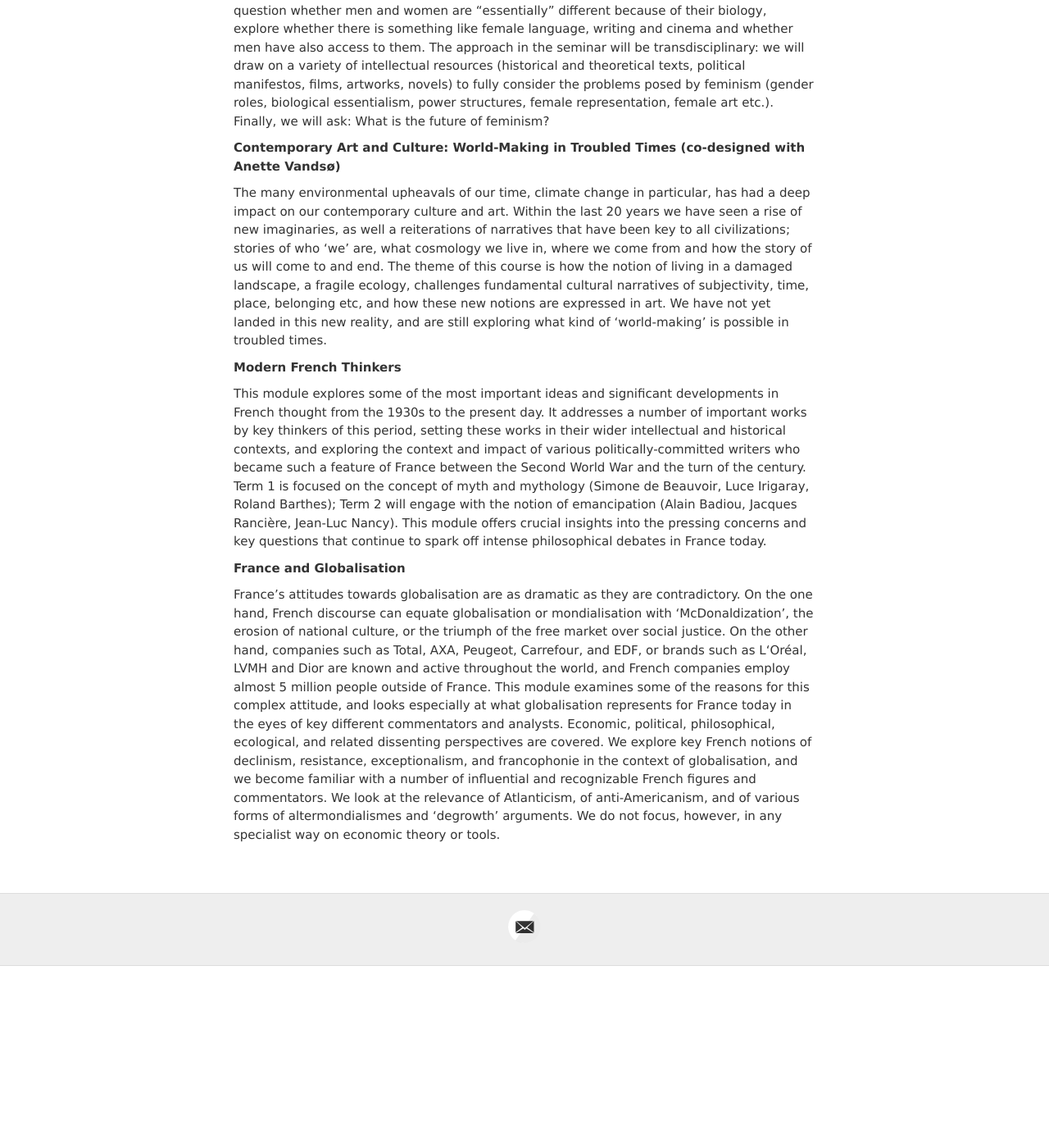
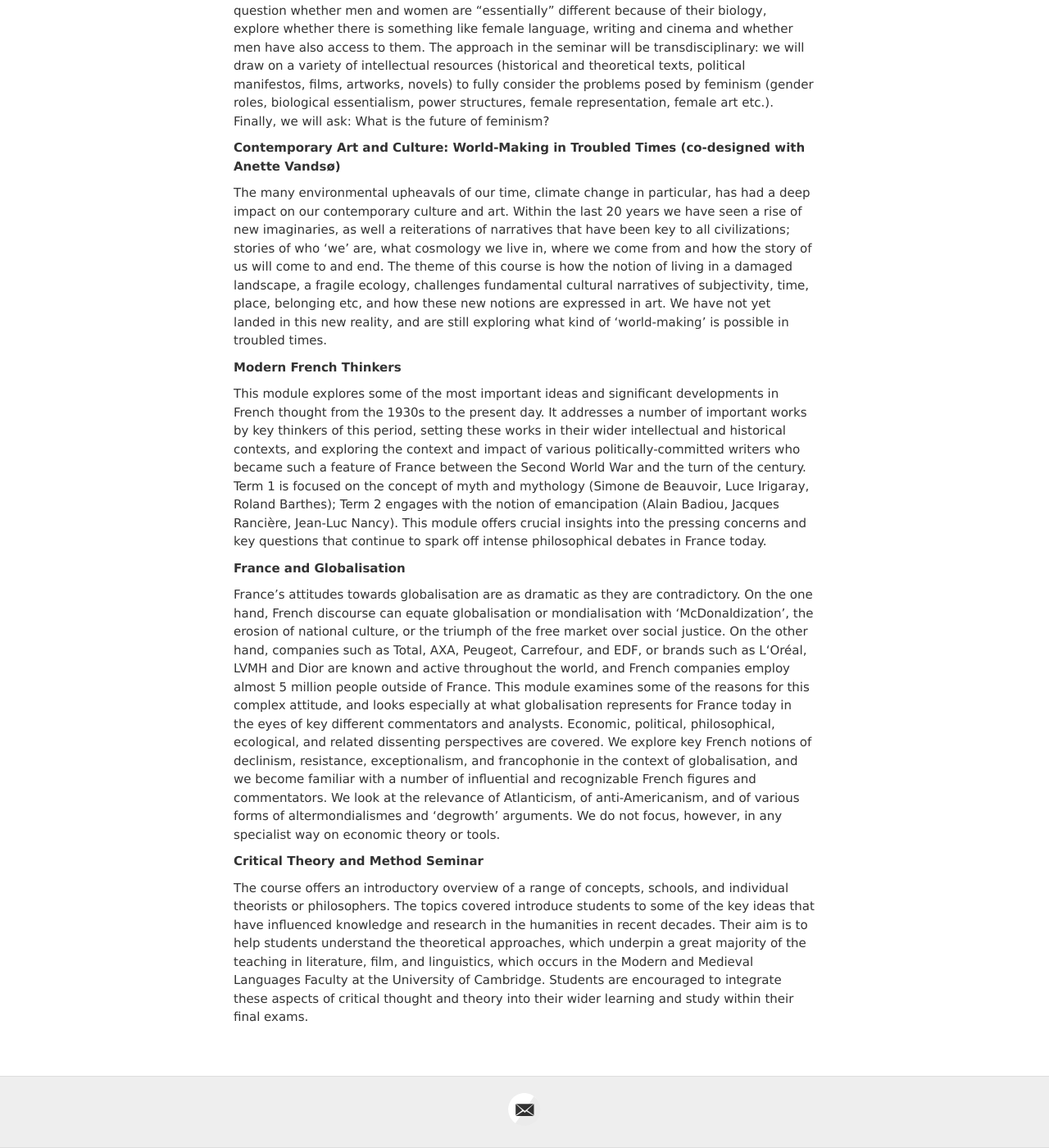
Before and after one commit to IJanicka/IJanicka.github.io, a Jekyll site: the page built from teaching.md, in a window 1280 px wide and 1400 px high, scrolled down 1424 px. Shown: the whole window at 82% size. Built offline with Jekyll 4.4.1, drawn with Linux system fonts in a browser that asks for light colours; before the commit the page ends 2602 px from its top, so only the background shows below that; some of the changed text lies outside the part shown.

Commit message:
Update teaching.md

```diff
--- a/teaching.md
+++ b/teaching.md
@@ -32,7 +32,7 @@ Modern French Language: Translation (2016–17)
 
 **University of Cambridge, UK**<br>
 
-Critical Theory and Method (in colleges, 2012–14)
+Critical Theory and Method Seminar (in colleges, 2012–14)
 
 Academic Writing (2013–14)
 
@@ -55,9 +55,13 @@ The many environmental upheavals of our time, climate change in particular, has
 
 **Modern French Thinkers**
 
-This module explores some of the most important ideas and significant developments in French thought from the 1930s to the present day. It addresses a number of important works by key thinkers of this period, setting these works in their wider intellectual and historical contexts, and exploring the context and impact of various politically-committed writers who became such a feature of France between the Second World War and the turn of the century. Term 1 is focused on the concept of myth and mythology (Simone de Beauvoir, Luce Irigaray, Roland Barthes); Term 2 will engage with the notion of emancipation (Alain Badiou, Jacques Rancière, Jean-Luc Nancy). This module offers crucial insights into the pressing concerns and key questions that continue to spark off intense philosophical debates in France today.
+This module explores some of the most important ideas and significant developments in French thought from the 1930s to the present day. It addresses a number of important works by key thinkers of this period, setting these works in their wider intellectual and historical contexts, and exploring the context and impact of various politically-committed writers who became such a feature of France between the Second World War and the turn of the century. Term 1 is focused on the concept of myth and mythology (Simone de Beauvoir, Luce Irigaray, Roland Barthes); Term 2 engages with the notion of emancipation (Alain Badiou, Jacques Rancière, Jean-Luc Nancy). This module offers crucial insights into the pressing concerns and key questions that continue to spark off intense philosophical debates in France today.
 
 
 **France and Globalisation**
 
 France's attitudes towards globalisation are as dramatic as they are contradictory. On the one hand, French discourse can equate globalisation or mondialisation with 'McDonaldization', the erosion of national culture, or the triumph of the free market over social justice. On the other hand, companies such as Total, AXA, Peugeot, Carrefour, and EDF, or brands such as L‘Oréal, LVMH and Dior are known and active throughout the world, and French companies employ almost 5 million people outside of France. This module examines some of the reasons for this complex attitude, and looks especially at what globalisation represents for France today in the eyes of key different commentators and analysts. Economic, political, philosophical, ecological, and related dissenting perspectives are covered. We explore key French notions of declinism, resistance, exceptionalism, and francophonie in the context of globalisation, and we become familiar with a number of influential and recognizable French figures and commentators. We look at the relevance of Atlanticism, of anti-Americanism, and of various forms of altermondialismes and 'degrowth' arguments. We do not focus, however, in any specialist way on economic theory or tools.
+
+**Critical Theory and Method Seminar**
+
+The course offers an introductory overview of a range of concepts, schools, and individual theorists or philosophers. The topics covered introduce students to some of the key ideas that have influenced knowledge and research in the humanities in recent decades. Their aim is to help students understand the theoretical approaches, which underpin a great majority of the teaching in literature, film, and linguistics, which occurs in the Modern and Medieval Languages Faculty at the University of Cambridge. Students are encouraged to integrate these aspects of critical thought and theory into their wider learning and study within their final exams.
```
